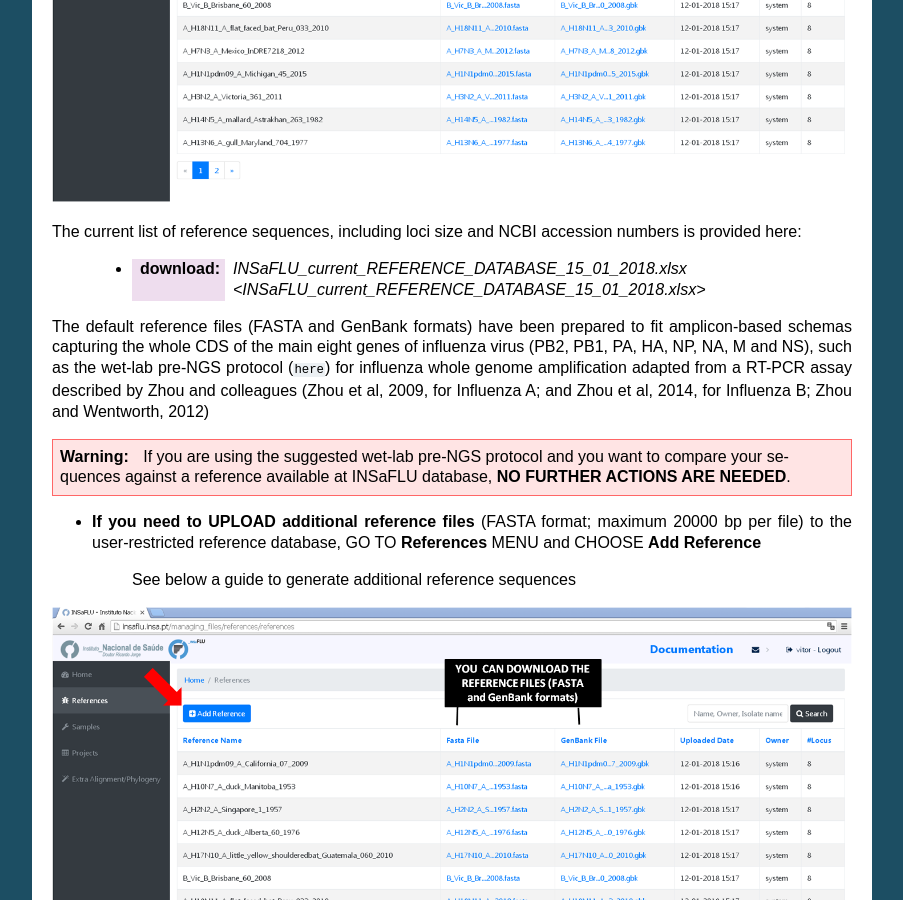
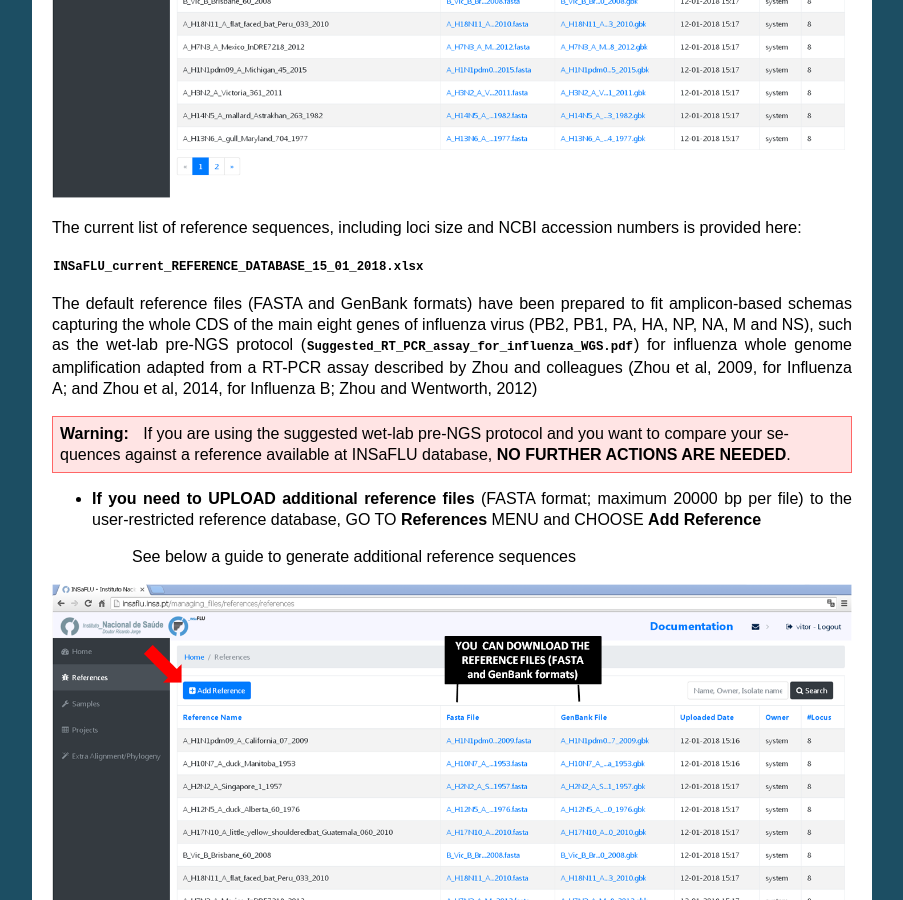
Before and after one commit to INSaFLU/insaflu_docs, a Sphinx documentation site: the page built from docs/uploading_data.rst, in a window 1280 px wide and 900 px high, scrolled down 5892 px. Shown: the whole window, without its empty margins (198-1101 px from the left). Built offline with Sphinx 7.4.7, drawn with Linux system fonts in a browser that asks for light colours; formulas are drawn with MathJax 3; some of the changed text lies outside the part shown.

Commit message:
[Add] new exccel outputs

```diff
--- a/docs/guide_pre_ngs.rst
+++ b/docs/guide_pre_ngs.rst
@@ -14,10 +14,10 @@
 and B viruses (from both Northern and Southern hemispheres); and,
 ii) representative virus of multiple combinations of HA/NA subtypes (i.e., H1N1, H1N2, H1N3, etc).
 
-All reference sequences at INSaFLU (``table``) are publicly available at NCBI. The reference files have been prepared to fit amplicon-based
+All reference sequences at INSaFLU (:download:`INSaFLU_current_REFERENCE_DATABASE_15_01_2018.xlsx <_static/INSaFLU_current_REFERENCE_DATABASE_15_01_2018.xlsx>`) are publicly available at NCBI. The reference files have been prepared to fit amplicon-based
 schemas capturing the whole CDS of the main eight genes of influenza virus (PB2, PB1, PA, HA, NP, NA, M and NS).
 
-INSaFLU pipeline has been tested with NGS data collected after applying the wet-lab pre-NGS protocol (``here``) for influenza whole genome amplification adapted
+INSaFLU pipeline has been tested with NGS data collected after applying the wet-lab pre-NGS protocol (:download:`Suggested_RT_PCR_assay_for_influenza_WGS.pdf <_static/Suggested_RT_PCR_assay_for_influenza_WGS.pdf>`) for influenza whole genome amplification adapted
 from a RT-PCR assay described by Zhou and colleagues (Zhou et al, 2009, for Influenza A; and Zhou et al, 2014, for Influenza B; Zhou and Wentworth, 2012).
 This protocol can be applied to simultaneously amplify the eight genomic RNA segments, irrespective of influenza virus subtype or lineage.
 
--- a/docs/uploading_data.rst
+++ b/docs/uploading_data.rst
@@ -27,7 +27,7 @@
 
 .. image:: _static/upload_samplemetadata_batch_2.png
 
-.. note::
+.. important::
    Sample metadata should be a comma-separated value (.csv) or tab-separated value (.tsv) table containing the columns **“sample name”**, **“fastq1”** and **“fastq2”** (**mandatory columns to fulfill**; NOTE: fastq2 is exceptionally not fulfilled only for single-end data) as well these additional variables (that may not be fulfilled): **“data set”**, **”vaccine status”**, **”week”**, **”onset date”**, **”collection date”**, **”lab reception date”**, **”latitude”**, **”longitude”**.
 
    Users are encouraged to include any other columns with metadata variables to be associated with samples (see advantages below).
@@ -36,7 +36,7 @@
 
 .. image:: _static/upload_samplemetadata_batch_3.png
 
-.. warning::
+.. important::
    Samples names in your account must be unique and only numbers, letters and underscores are allowed.
 
    Fastq.gz file names must be complete (including extension) and match the ones from the files that you are going to upload later.
@@ -102,10 +102,10 @@
 
 The current list of reference sequences, including loci size and NCBI accession numbers is provided here:
 
- - :download: `INSaFLU_current_REFERENCE_DATABASE_15_01_2018.xlsx <INSaFLU_current_REFERENCE_DATABASE_15_01_2018.xlsx>`
+:download:`INSaFLU_current_REFERENCE_DATABASE_15_01_2018.xlsx <_static/INSaFLU_current_REFERENCE_DATABASE_15_01_2018.xlsx>`
 
 The default reference files (FASTA and GenBank formats) have been prepared to fit amplicon-based schemas capturing the whole CDS of the main eight
-genes of influenza virus (PB2, PB1, PA, HA, NP, NA, M and NS), such as the wet-lab pre-NGS protocol (``here``) for influenza whole genome amplification
+genes of influenza virus (PB2, PB1, PA, HA, NP, NA, M and NS), such as the wet-lab pre-NGS protocol (:download:`Suggested_RT_PCR_assay_for_influenza_WGS.pdf <_static/Suggested_RT_PCR_assay_for_influenza_WGS.pdf>`) for influenza whole genome amplification
 adapted from a RT-PCR assay described by Zhou and colleagues (Zhou et al, 2009, for Influenza A; and Zhou et al, 2014, for Influenza B;
 Zhou and Wentworth, 2012)
 
@@ -142,8 +142,8 @@
 
 2. (multi) FASTA format is widely applied to save either nucleotide sequences or peptide sequences. An easy way to handle/generate multi-FASTA files is by opening a text file (e.g., NOTEPAD) and paste individual sequences after each header line. The FASTA IDs (after the '>' character) represent the individual sequence names. For the sake of simplicity, you may designate each sequence as 1, 2, 3, 4, 5, 6 , 7 and 8 (see example), following the traditional influenza segments order (keeping this numerical order is advisable). At the end, you just have to save the multi-FASTA file as “.fasta” (please avoid symbols or blank spaces in the file names).
 
-			example:  -:download: `A_H3N2_A_Perth_16_2009.fasta <A_H3N2_A_Perth_16_2009.fasta>`
 
+			example:  :download:`A_H3N2_A_Perth_16_2009.fasta <_Static/A_H3N2_A_Perth_16_2009.fasta>`
 
 
 3. you may generate your multi-FASTA files in order to fit your amplicon schema by simply adjusting the whole-genome sequences available for download at INSaFLU or at influenza-specific sequence repositories, such as the Influenza Research Database (https://www.fludb.org), NCBI Influenza Virus Resource (https://www.ncbi.nlm.nih.gov/genomes/FLU/Database/nph-select.cgi?go=database) and EpiFLU/GISAID (https://www.gisaid.org/).
```
Also changed, not shown: 1 other file.
